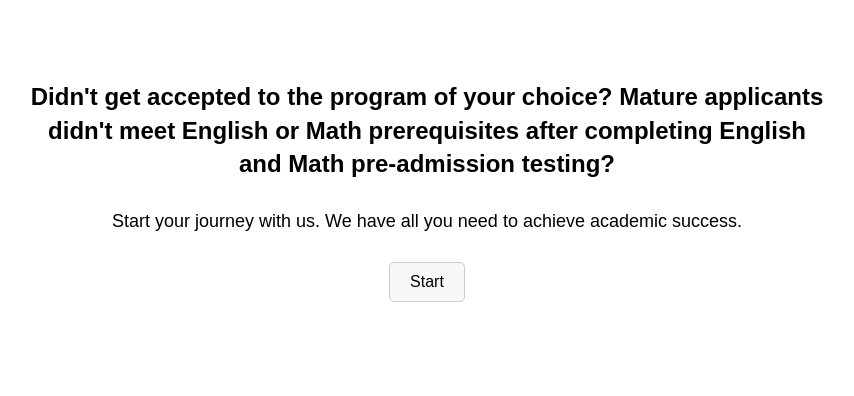
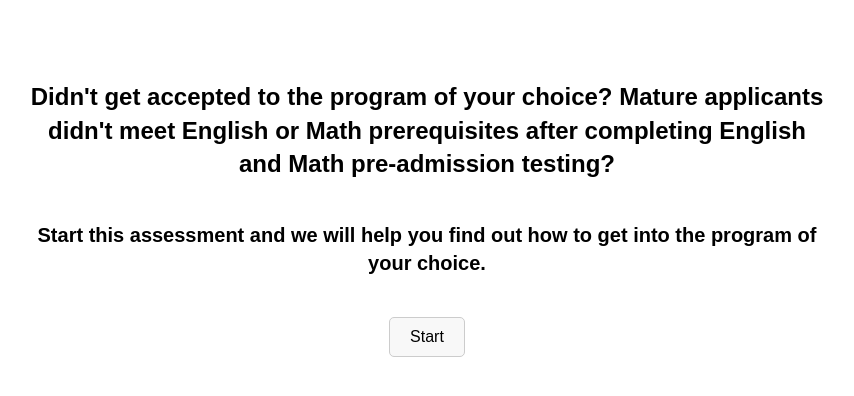
Before and after one commit to caraMcMaster/seneca-journey, a plain HTML site: page index.html in a window 1280 px wide. Shown: the whole page, without its empty margins (213-1067 px from the left). Drawn offline with Linux system fonts and the light colour scheme.

Commit message:
Update index.html

```diff
--- a/index.html
+++ b/index.html
@@ -38,20 +38,27 @@
         h1 {
             font-size: 24px;
             line-height: 1.4;
+            margin-bottom: 40px;
+        }
+        h2 {
+            font-size: 20px;
+            line-height: 1.4;
             margin-bottom: 30px;
         }
+
         p {
             font-size: 18px;
-            margin-bottom: 20px;
+            margin-bottom: 30px;
         }
     </style>
 </head>
 <body>
-    <h1>Didn't get accepted to the program of your choice? Mature applicants didn't meet English or Math prerequisites after completing English and Math pre-admission testing?</h1>
 
     <!-- Start Screen -->
     <div id="start-screen" class="start-screen active">
-        <p>Start your journey with us. We have all you need to achieve academic success.</p>
+        <h1>Didn't get accepted to the program of your choice? Mature applicants didn't meet English or Math prerequisites after completing English and Math pre-admission testing?</h1>
+        <h2>Start this assessment and we will help you find out how to get into the program of your choice. </h2>
+        <p></p>
         <button onclick="showQuestion('q1')">Start</button>
     </div>
 
@@ -182,7 +189,7 @@
 
 <!-- Question 17 -->
 <div id="q17" class="question">
-    <p>Do you miss any other requirements except English, Math, or Science requirement to enter a Seneca program?</p>
+    <p>Do you need additional prerequisites or specific courses required for your chosen Seneca program?</p>
     <button onclick="alert('Contact us at 416.764.0555 student.recruitment@senecapolytechnic.ca');showGoBack();">Yes</button>
     <button onclick="alert('Consider General Arts (GAP).'); showGoBack();">No</button>
 
```
